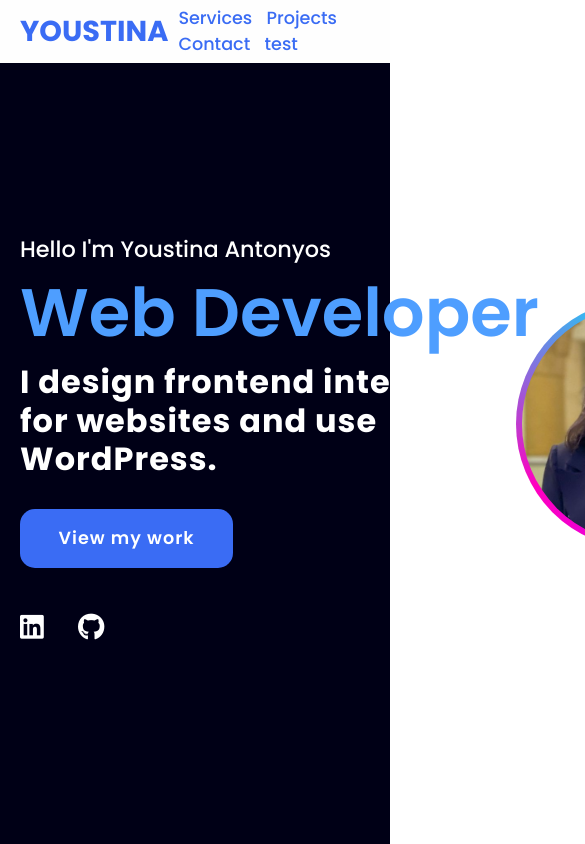
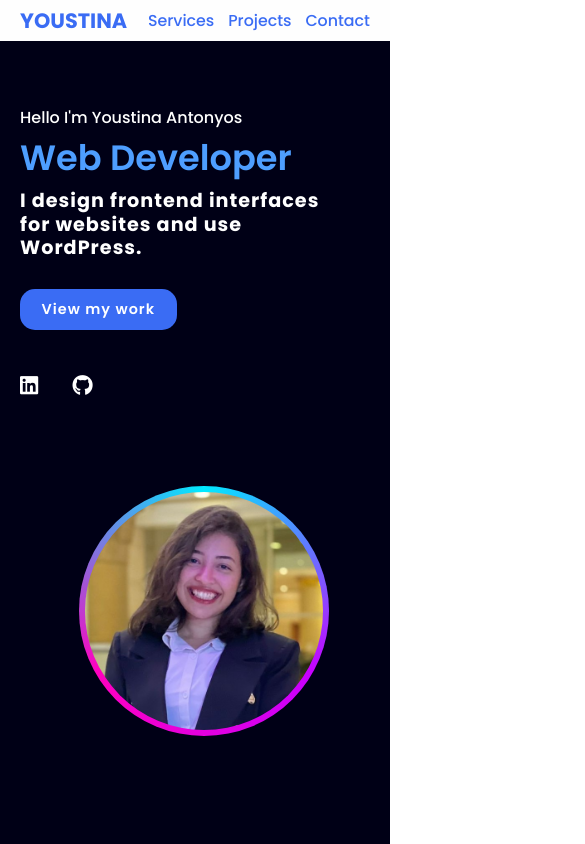
Before and after one commit to YoustinaAntonyos/my-portfolio, a plain HTML site: page index.html in a window 390 px wide. Shown: the top 844 px of the page, 585 px wide, since content can reach past the window. Drawn offline with nearby package versions, Linux system fonts and the light colour scheme.

Commit message:
change responsive

```diff
--- a/index.html
+++ b/index.html
@@ -19,7 +19,6 @@
             <a href="#services">Services</a>
             <a href="#projects">Projects</a>
             <a href="#contact">Contact</a>
-            <a href="#test">test</a>
         </nav>
     </header>
 
--- a/style.css
+++ b/style.css
@@ -265,32 +265,53 @@ section{
     header{
         padding: 5px 20px;
     }
+    .logo{
+        font-size: 1.3em;
+    }
+    .navigation{
+        font-size: 0.9em;
+        /* margin-right: 45vh; */
+    }
     .navigation a{
         padding-left: 10px;
 
     }
-    .title{
+    /* .title{
         font-size: 1.8em;
+    } */
+    section {
+        padding: 100px 20px;
     }
-    section {
-        padding: 80px 20px;
-    }
-    .main-content h2{
+    .main h2{
         font-size: 1em;
     }
-    .main-content h3{
-        font-size: 1.6;
+    .main h2 span{
+        font-size: 2.2em;
+    }
+    .main h3{
+        font-size: 1.2em;
+    }
+    .main-btn{
+        font-size: 0.9em;
+        padding: 0.7em 1.5em;
+    }
+    .social-icons a{
+        font-size: 1.3em;
     }
     .content{
         flex-direction: column;
         align-items: center;
     }
     .circle{
-        margin-left: 496px;
+        margin-left: 7vh;
+        margin-top: 10vh;
+    }
+    .project-card{
+        width: 80vw;
     }
 }
 
-@media (max-width:641px){
+/* @media (max-width:641px){
     body{
         font-size: 12px;
     }
@@ -308,4 +329,4 @@ section{
         font-size: 10px;
     }
 
-}
+} */
```
